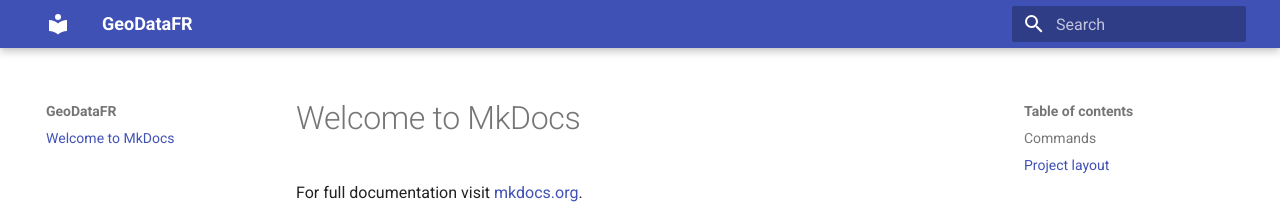
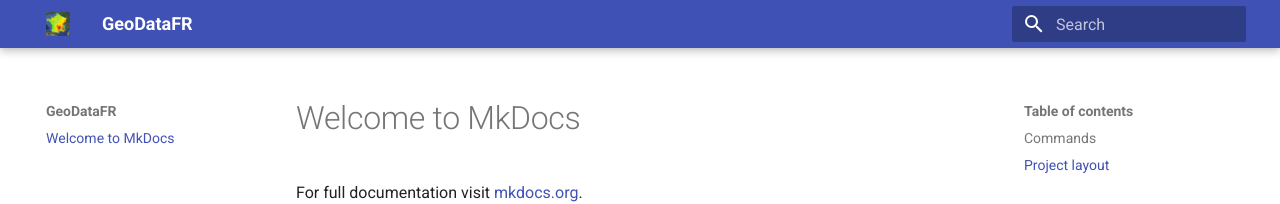
Before and after one commit to geodatafr/geodatafr.github.io, an MkDocs documentation site: the page built from docs/index.md, in a window 1280 px wide. Shown: the top 204 px of the page. Built offline with MkDocs 1.6.1 and Material for MkDocs 9.7.7, drawn with Linux system fonts in a browser that asks for light colours.

Commit message:
add logo

```diff
--- a/mkdocs.yml
+++ b/mkdocs.yml
@@ -2,3 +2,5 @@ site_name: GeoDataFR
 
 theme:
   name: material
+  logo: assets/images/logo.png
+  favicon: assets/images/favicon.png
```
Also changed, not shown: docs/assets/images/favicon.png (added), docs/assets/images/logo.png (added).
